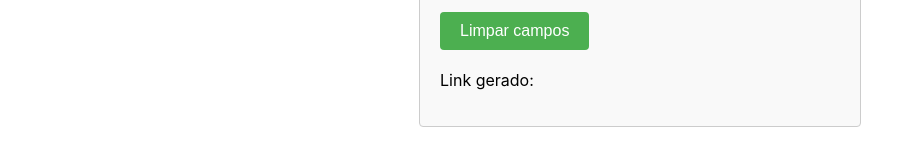
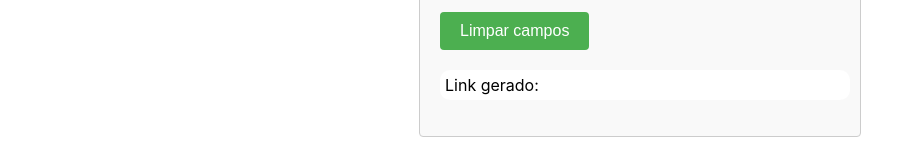
Before and after one commit to Igor1788/PricingCalc, a React (Create React App) app: page /gerador-utm in a window 1280 px wide. Shown: the part 508-668 px from the top of the page, without its empty margins (0-901 px from the left). Built offline with nearby package versions, Linux system fonts and the light colour scheme.

Commit message:
Adjustment style

```diff
--- a/src/components/FormUTM.css
+++ b/src/components/FormUTM.css
@@ -43,7 +43,11 @@ button {
 }
 
 .result-container {
-    margin-top: 20px;
+    width: 100%;
+    background: white;
+    word-wrap: break-word;
+    border-radius: 10px;
+    padding: 5px;
 }
 
 h3, h4 {
--- a/src/components/FormUTM.tsx
+++ b/src/components/FormUTM.tsx
@@ -63,15 +63,15 @@ const FormUtm = () => {
         <button onClick={handleClearFields}>Limpar campos</button>
       </div>
 
-      <div className='result-container'>
-        <p
+
+        <p className='result-container'
           onClick={handleCopyLink}
           style={{cursor: "pointer"}}
         >
           Link gerado: {linkGerado}
         </p>
         {linkCopiado && <p style={{color: "green"}}>Link copiado com sucesso!</p>}
-      </div>
+
     </div>
   );
 };
```
